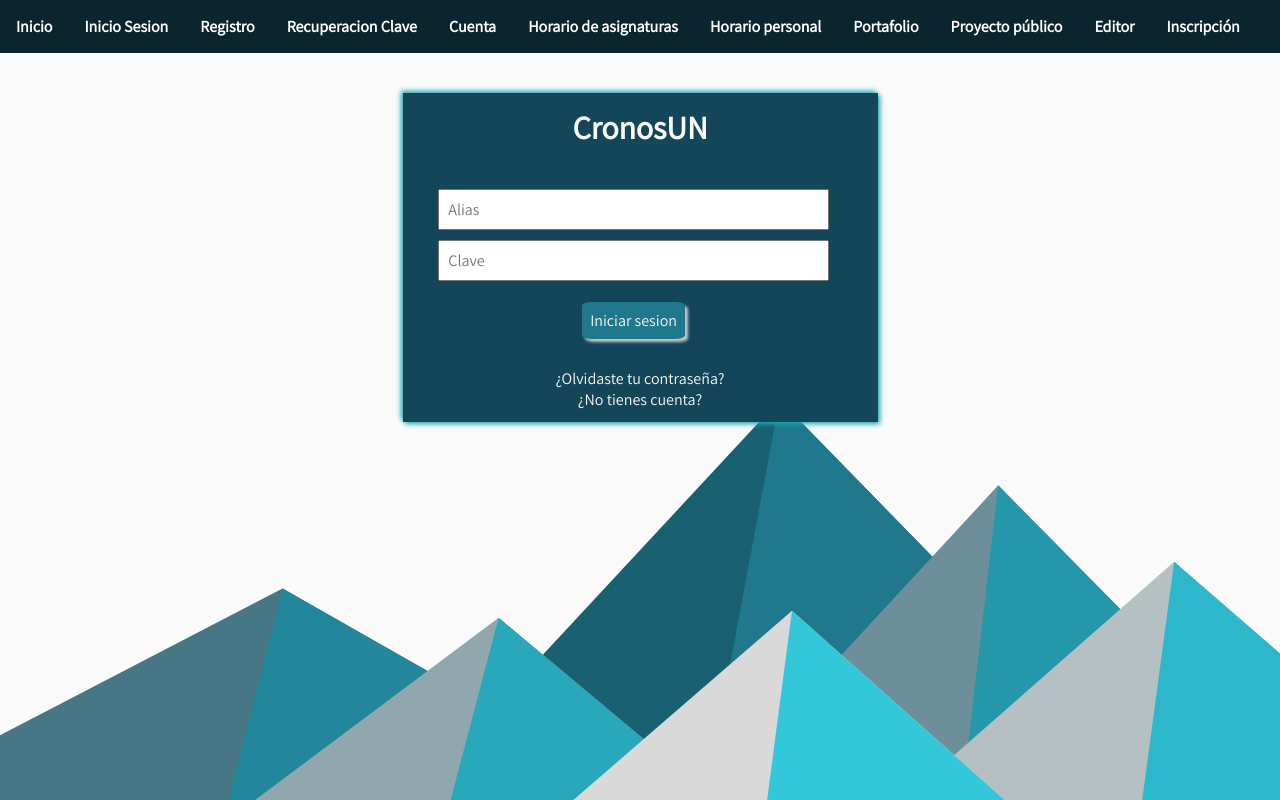
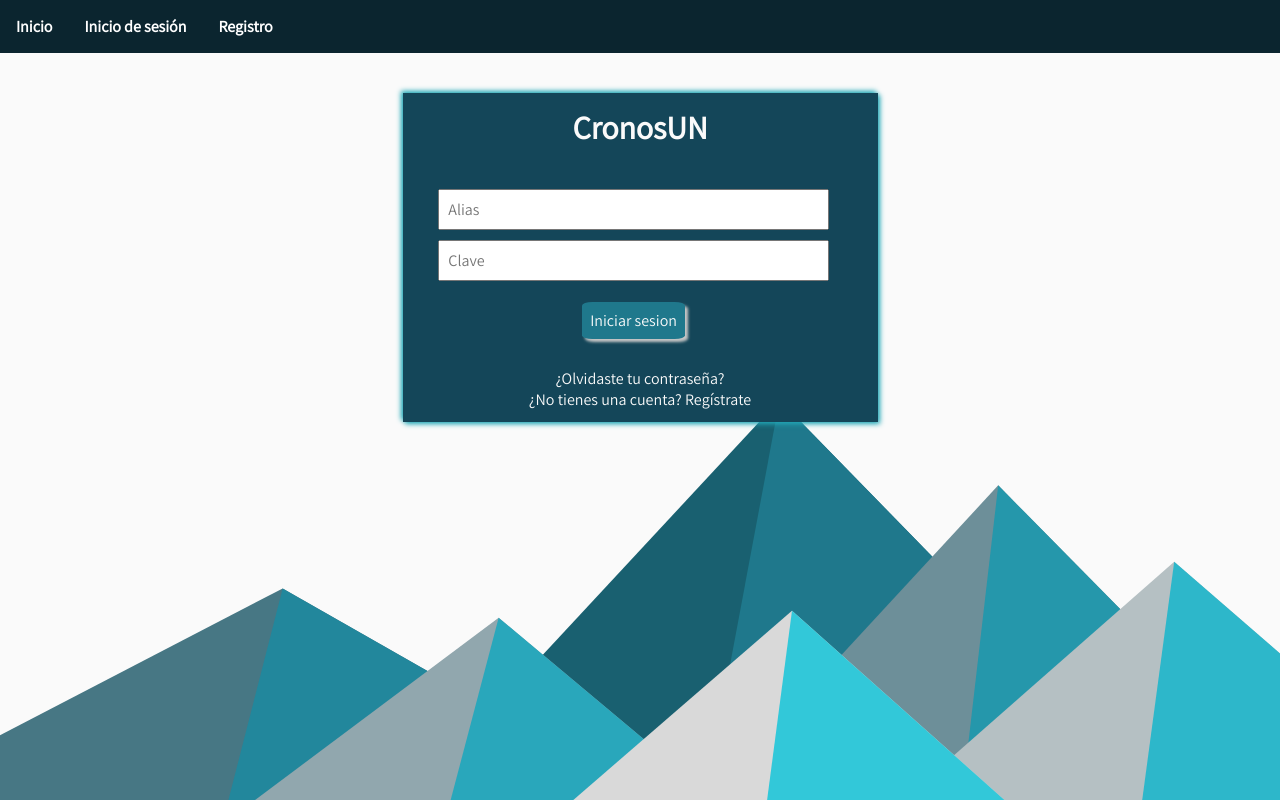
Before and after one commit to Jonatlop07/CronosUNFrontend, a React (Create React App) app: page /ingreso in a window 1280 px wide. Built offline with nearby package versions, Linux system fonts and the light colour scheme.

Commit message:
Se modifica la barra de navegación para usuarios autenticados y no autenticados

```diff
--- a/src/componentes/App.js
+++ b/src/componentes/App.js
@@ -1,5 +1,5 @@
 import React, { useState } from "react";
-import { Switch, Route } from "react-router-dom";
+import { Switch, Route, Redirect } from "react-router-dom";
 
 import BarraNavegacion from "./BarraNavegacion.js";
 import InicioDeSesion from "./vistas/InicioDeSesion/InicioDeSesion.js";
@@ -36,45 +36,106 @@ import {
 function App() {
    const [token, setToken] = useState("");
    const [idUsuario, setIdUsuario] = useState("");
+
+   const cerrarSesion = () => {
+      setToken("");
+   };
+
    return (
       <div className="App">
-         <BarraNavegacion />
+         <BarraNavegacion auth={token} cerrarSesion={cerrarSesion} />
          <Switch>
             <Route exact path={RUTA_INICIO_SESION}>
+               {token ? (
+                  <Redirect to={RUTA_INICIO} />
+               ) : (
                   <InicioDeSesion auth={setToken} idUsuario={setIdUsuario} />
+               )}
             </Route>
             <Route exact path={RUTA_REGISTRO}>
+               {token ? (
+                  <Redirect to={RUTA_INICIO} />
+               ) : (
                   <Registro auth={setToken} idUsuario={setIdUsuario} />
+               )}
             </Route>
             <Route exact path={RUTA_REC_CLAVE}>
+               {token ? (
+                  <Redirect to={RUTA_REC_CLAVE} />
+               ) : (
                   <RecuperacionClave auth={`Bearer ${token}`} />
+               )}
             </Route>
             <Route exact path={RUTA_INICIO}>
-               <SeccionInicio auth={token} idUsuario={idUsuario} />
+               <SeccionInicio />
             </Route>
             <Route exact path={RUTA_CUENTA_USUARIO}>
+               {token ? (
                   <SeccionCuentaUsuario auth={token} idUsuario={idUsuario} />
+               ) : (
+                  <Redirect to={RUTA_INICIO_SESION} />
+               )}
             </Route>
             <Route exact path={RUTA_SEC_HORARIO_ASIG}>
-               <SeccionHorarioAsignaturas auth={token} idUsuario={idUsuario} />
+               {token ? (
+                  <SeccionHorarioAsignaturas
+                     auth={token}
+                     idUsuario={idUsuario}
+                  />
+               ) : (
+                  <Redirect to={RUTA_INICIO_SESION} />
+               )}
             </Route>
             <Route exact path={RUTA_SEC_HORARIO_PERSONAL}>
+               {token ? (
                   <SeccionHorarioPersonal auth={token} idUsuario={idUsuario} />
+               ) : (
+                  <Redirect to={RUTA_INICIO_SESION} />
+               )}
             </Route>
             <Route exact path={RUTA_SEC_PORTAFOLIO}>
+               {token ? (
                   <SeccionPortafolio auth={token} idUsuario={idUsuario} />
+               ) : (
+                  <Redirect to={RUTA_INICIO_SESION} />
+               )}
             </Route>
             <Route exact path={RUTA_SEC_VISUALIZACION_PROYECTO}>
+               {token ? (
                   <VisualizacionProyecto auth={token} idUsuario={idUsuario} />
+               ) : (
+                  <Redirect to={RUTA_INICIO_SESION} />
+               )}
             </Route>
             <Route exact path={RUTA_SEC_PROYECTOS_PUBLICOS}>
-               <SeccionConsultaPortafolio auth={`Bearer ${token}`} idUsuario={idUsuario} />
+               {token ? (
+                  <SeccionConsultaPortafolio
+                     auth={`Bearer ${token}`}
+                     idUsuario={idUsuario}
+                  />
+               ) : (
+                  <Redirect to={RUTA_INICIO_SESION} />
+               )}
             </Route>
             <Route exact path={RUTA_SEC_INSCRIPCION_MATERIAS}>
-               <SeccionInscripcionMaterias auth={token} idUsuario={idUsuario} />
+               {token ? (
+                  <SeccionInscripcionMaterias
+                     auth={token}
+                     idUsuario={idUsuario}
+                  />
+               ) : (
+                  <Redirect to={RUTA_INICIO_SESION} />
+               )}
             </Route>
             <Route exact path={RUTA_SEC_EDITOR}>
-               <SeccionEditor auth={`Bearer ${token}`} idUsuario={idUsuario} />
+               {token ? (
+                  <SeccionEditor
+                     auth={`Bearer ${token}`}
+                     idUsuario={idUsuario}
+                  />
+               ) : (
+                  <Redirect to={RUTA_INICIO_SESION} />
+               )}
             </Route>
          </Switch>
          <PieDePagina />
--- a/src/componentes/BarraNavegacion.js
+++ b/src/componentes/BarraNavegacion.js
@@ -1,5 +1,5 @@
 import React, { useState } from "react";
-import { Link } from "react-router-dom";
+import { Link, useHistory } from "react-router-dom";
 
 import "./estilos/barraNavegacion.scss";
 
@@ -18,8 +18,6 @@ import {
 } from "../utilidad/rutas.js";
 
 const BarraNavegacion = (props) => {
-   const [mostrandoOpciones, setMostrandoOpciones] = useState(" escondida");
-
    return (
       <nav className="barra-navegacion">
          <ul>
@@ -28,6 +26,43 @@ const BarraNavegacion = (props) => {
                   Inicio
                </Link>
             </li>
+            {props.auth ? (
+               <OpcionesAutenticado cerrarSesion={props.cerrarSesion} />
+            ) : (
+               <React.Fragment>
+                  <li className="barra-navegacion-inicio">
+                     <Link
+                        className="barra-navegacion-enlace"
+                        to={RUTA_INICIO_SESION}
+                     >
+                        Inicio de sesión
+                     </Link>
+                  </li>
+                  <li className="barra-navegacion-inicio">
+                     <Link
+                        className="barra-navegacion-enlace"
+                        to={RUTA_REGISTRO}
+                     >
+                        Registro
+                     </Link>
+                  </li>
+               </React.Fragment>
+            )}
+         </ul>
+      </nav>
+   );
+};
+
+const OpcionesAutenticado = (props) => {
+   const [mostrandoOpciones, setMostrandoOpciones] = useState(" escondida");
+   const history = useHistory();
+
+   const cerrarSesion = () => {
+      history.push(RUTA_INICIO_SESION);
+      props.cerrarSesion();
+   };
+
+   return (
       <div className="barra-navegacion-secciones">
          <i
             className="fas fa-bars"
@@ -37,32 +72,6 @@ const BarraNavegacion = (props) => {
                );
             }}
          ></i>
-               <li className={`barra-navegacion-enlace ${mostrandoOpciones}`}>
-                  <Link
-                     className="barra-navegacion-enlace"
-                     to={RUTA_INICIO_SESION}
-                  >
-                     Inicio Sesion
-                  </Link>
-               </li>
-               <li className={`barra-navegacion-enlace ${mostrandoOpciones}`}>
-                  <Link className="barra-navegacion-enlace" to={RUTA_REGISTRO}>
-                     Registro
-                  </Link>
-               </li>
-               <li className={`barra-navegacion-enlace ${mostrandoOpciones}`}>
-                  <Link className="barra-navegacion-enlace" to={RUTA_REC_CLAVE}>
-                     Recuperacion Clave
-                  </Link>
-               </li>
-               <li className={`barra-navegacion-enlace ${mostrandoOpciones}`}>
-                  <Link
-                     className="barra-navegacion-enlace"
-                     to={RUTA_CUENTA_USUARIO}
-                  >
-                     Cuenta
-                  </Link>
-               </li>
          <li className={`barra-navegacion-enlace ${mostrandoOpciones}`}>
             <Link
                className="barra-navegacion-enlace"
@@ -80,27 +89,8 @@ const BarraNavegacion = (props) => {
             </Link>
          </li>
          <li className={`barra-navegacion-enlace ${mostrandoOpciones}`}>
-                  <Link
-                     className="barra-navegacion-enlace"
-                     to={RUTA_SEC_PORTAFOLIO}
-                  >
+            <Link className="barra-navegacion-enlace" to={RUTA_SEC_PORTAFOLIO}>
                Portafolio
-                  </Link>
-               </li>
-               <li className={`barra-navegacion-enlace ${mostrandoOpciones}`}>
-                  <Link
-                     className="barra-navegacion-enlace"
-                     to={RUTA_SEC_PROYECTOS_PUBLICOS}
-                  >
-                     Proyecto público
-                  </Link>
-               </li>
-               <li className={`barra-navegacion-enlace ${mostrandoOpciones}`}>
-                  <Link
-                     className="barra-navegacion-enlace"
-                     to={RUTA_SEC_EDITOR}
-                  >
-                     Editor
             </Link>
          </li>
          <li className={`barra-navegacion-enlace ${mostrandoOpciones}`}>
@@ -111,9 +101,19 @@ const BarraNavegacion = (props) => {
                Inscripción
             </Link>
          </li>
+         <li className={`barra-navegacion-enlace ${mostrandoOpciones}`}>
+            <Link className="barra-navegacion-enlace" to={RUTA_CUENTA_USUARIO}>
+               Cuenta
+            </Link>
+         </li>
+         <li
+            className={`barra-navegacion-enlace ${mostrandoOpciones}`}
+            onClick={cerrarSesion}
+            style={{ cursor: "pointer" }}
+         >
+            Cerrar sesión
+         </li>
       </div>
-         </ul>
-      </nav>
    );
 };
 
--- a/src/componentes/estilos/barraNavegacion.scss
+++ b/src/componentes/estilos/barraNavegacion.scss
@@ -19,12 +19,6 @@
 
    #{&}-inicio {
       background-color: $color-primario-barra-nav;
-      @include pantalla-celular {
-         width: 100%;
-         position: fixed;
-         top: 0;
-         left: 0;
-      }
    }
 
    #{&}-secciones {
--- a/src/componentes/vistas/InicioDeSesion/InicioDeSesion.js
+++ b/src/componentes/vistas/InicioDeSesion/InicioDeSesion.js
@@ -1,10 +1,19 @@
 import React, { useState } from "react";
+import { Link, useHistory } from "react-router-dom";
+
+import {
+   RUTA_INICIO,
+   RUTA_REC_CLAVE,
+   RUTA_REGISTRO,
+} from "../../../utilidad/rutas";
 
 import "./estilos/inicioDeSesion.scss";
 
 const InicioDeSesion = (props) => {
    const [alias, setAlias] = useState("");
    const [clave, setClave] = useState("");
+
+   const history = useHistory();
 
    const handleInputChangeCorreo = (event) => {
       setAlias(event.target.value);
@@ -27,8 +36,7 @@ const InicioDeSesion = (props) => {
       }).then((respuesta) => respuesta.json());
       props.auth(credenciales.jwttoken);
       props.idUsuario(credenciales.idUsuario);
-      console.log(props);
-      console.log(credenciales);
+      history.push(RUTA_INICIO);
    };
 
    return (
@@ -60,8 +68,12 @@ const InicioDeSesion = (props) => {
                className="inicio-sesion-formulario-boton-enviar"
             />
          </form>
-         <p className="inicio-sesion-link">¿Olvidaste tu contraseña? </p>
-         <p className="inicio-sesion-link">¿No tienes cuenta?</p>
+         <Link className="inicio-sesion-link" to={RUTA_REC_CLAVE}>
+            ¿Olvidaste tu contraseña?{" "}
+         </Link>
+         <Link className="inicio-sesion-link" to={RUTA_REGISTRO}>
+            ¿No tienes una cuenta? Regístrate
+         </Link>
       </div>
    );
 };
--- a/src/componentes/vistas/InicioDeSesion/estilos/inicioDeSesion.scss
+++ b/src/componentes/vistas/InicioDeSesion/estilos/inicioDeSesion.scss
@@ -52,8 +52,12 @@
 
    #{&}-link {
       color: $color-uno;
+      padding: 0;
+      text-decoration: none;
 
-      padding: 0;
+      &:hover {
+         color: $color-tres;
+      }
    }
    @include pantalla-celular {
       width: 90%;
--- a/src/componentes/vistas/Registro/Registro.js
+++ b/src/componentes/vistas/Registro/Registro.js
@@ -1,8 +1,9 @@
 import React, { useState } from "react";
-import { Link } from "react-router-dom";
+import { Link, useHistory } from "react-router-dom";
+
+import { RUTA_INICIO, RUTA_INICIO_SESION } from "../../../utilidad/rutas.js";
 
 import "./estilos/registro.scss";
-import { RUTA_INICIO_SESION } from "../../../utilidad/rutas.js";
 
 const Registro = (props) => {
    const [nombre, setNombre] = useState();
@@ -10,6 +11,8 @@ const Registro = (props) => {
    const [alias, setAlias] = useState();
    const [correo, setCorreo] = useState();
    const [clave, setClave] = useState();
+
+   const history = useHistory();
 
    const handleInputChangeNombre = (event) => {
       setNombre(event.target.value);
@@ -40,9 +43,9 @@ const Registro = (props) => {
       }).then((respuesta) => respuesta.json());
       props.auth(credenciales.jwttoken);
       props.idUsuario(credenciales.idUsuario);
-      console.log(props);
-      console.log(credenciales);
+      history.push(RUTA_INICIO);
    };
+
    const registrarUsuario = async (event) => {
       event.preventDefault();
       const id = await fetch("http://localhost:8080/registro", {
```
Lines whose indentation alone changed are shown as unchanged.
